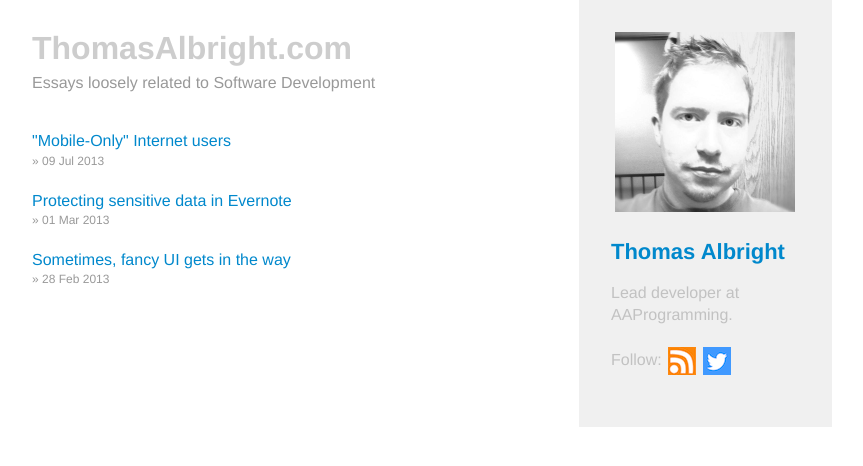
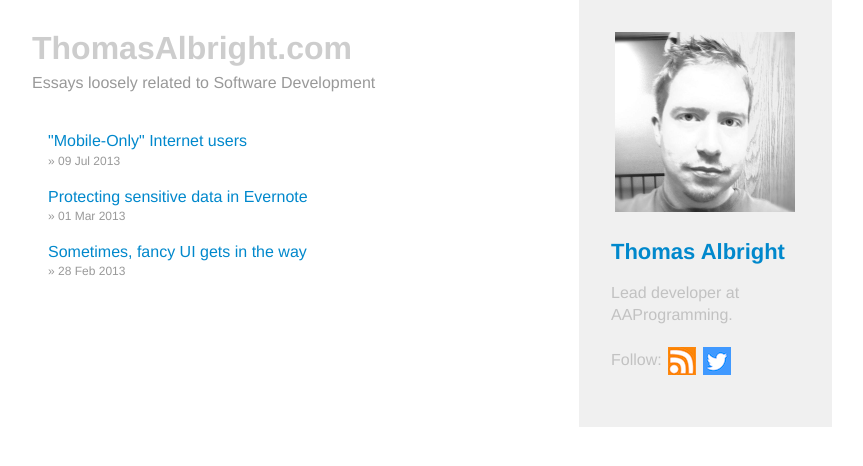
Before and after one commit to thomasalbright/thomasalbright.github.io, a Jekyll site: the page built from index.html, in a window 1280 px wide. Shown: the top 466 px of the page, without its empty margins (208-1071 px from the left). Built offline with Jekyll 4.4.1, drawn with Linux system fonts in a browser that asks for light colours; Markdown is read by kramdown in place of the engine named in the settings.

Commit message:
Indent links on homepage

```diff
--- a/_layouts/default.html
+++ b/_layouts/default.html
@@ -34,6 +34,10 @@
       .meta {
         color: #999;
         padding-bottom: 16px;
+      }
+      .post_link {
+        margin-left: 16px;
+        margin-bottom: 16px;
       }
 
       p {
--- a/index.html
+++ b/index.html
@@ -6,8 +6,8 @@ title: Thomas Albright
 <h1>ThomasAlbright.com</h1>
 <p class="meta">Essays loosely related to Software Development</p>
 {% for post in site.posts %}
-  <p>
-  <div><a href="{{ post.url }}">{{ post.title }}</a></div>
-  <div style="font-size: 12px; color: #999">&raquo; {{ post.date | date_to_string }}</div>
-  </p>
+  <div class="post_link">
+    <div><a href="{{ post.url }}">{{ post.title }}</a></div>
+    <div style="font-size: 12px; color: #999">&raquo; {{ post.date | date_to_string }}</div>
+  </div>
 {% endfor %}
```
